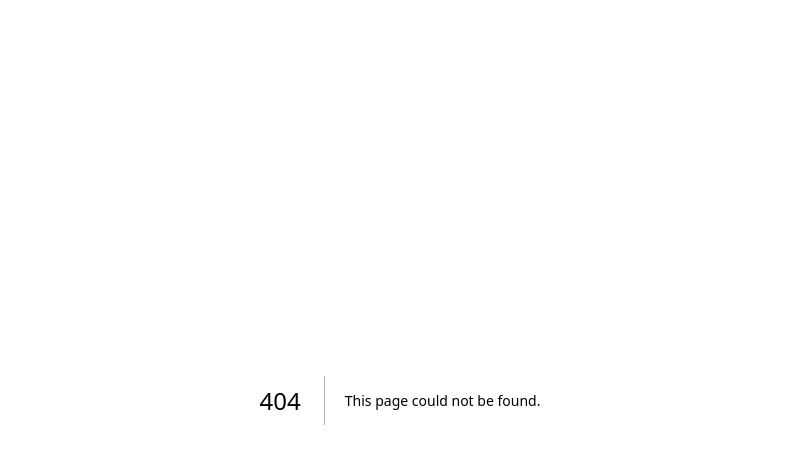
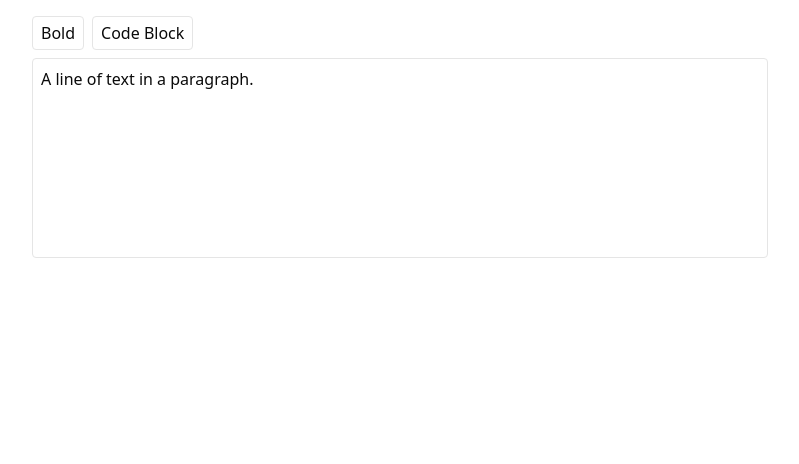
Before and after one commit to Spagestic/plate-supabase, a Next.js app: page /slate in a window 1280 px wide. Before the commit this address had no page. Shown: the top 464 px of the page, without its empty margins (240-1039 px from the left). Built offline with nearby package versions, Linux system fonts and the light colour scheme.

Commit message:
simple slate editor

```diff
--- /dev/null
+++ b/app/slate/page.tsx
@@ -0,0 +1,145 @@
+/* eslint-disable @typescript-eslint/no-explicit-any */
+"use client";
+
+import React, { useCallback, useMemo } from "react";
+import { createEditor, Descendant } from "slate";
+import { Slate, Editable, withReact } from "slate-react";
+import { withHistory } from "slate-history";
+
+// Define the initial value for the editor
+const initialValue: Descendant[] = [
+  {
+    children: [{ text: "A line of text in a paragraph." }],
+  },
+];
+
+// Define custom element components
+const CodeElement = (props: any) => {
+  return (
+    <pre
+      {...props.attributes}
+      style={{ backgroundColor: "#f4f4f4", padding: "8px" }}
+    >
+      <code>{props.children}</code>
+    </pre>
+  );
+};
+
+const DefaultElement = (props: any) => {
+  return <p {...props.attributes}>{props.children}</p>;
+};
+
+// Define custom leaf components
+const Leaf = (props: any) => {
+  return (
+    <span
+      {...props.attributes}
+      style={{ fontWeight: props.leaf.bold ? "bold" : "normal" }}
+    >
+      {props.children}
+    </span>
+  );
+};
+
+// Define custom editor commands
+const CustomEditor = {
+  isBoldMarkActive(editor: any) {
+    const marks = editor.marks;
+    return marks ? marks.bold === true : false;
+  },
+
+  isCodeBlockActive(editor: any) {
+    const [match] = editor.nodes({
+      match: (n: any) => n.type === "code",
+    });
+
+    return !!match;
+  },
+
+  toggleBoldMark(editor: any) {
+    const isActive = CustomEditor.isBoldMarkActive(editor);
+    if (isActive) {
+      editor.removeMark("bold");
+    } else {
+      editor.addMark("bold", true);
+    }
+  },
+
+  toggleCodeBlock(editor: any) {
+    const isActive = CustomEditor.isCodeBlockActive(editor);
+    editor.setNodes(
+      { type: isActive ? "paragraph" : "code" },
+      { match: (n: any) => editor.isBlock(n) }
+    );
+  },
+};
+
+export default function SlateEditorPage() {
+  // Create a Slate editor that won't change across renders
+  const editor = useMemo(() => withHistory(withReact(createEditor())), []);
+
+  // Define element and leaf rendering functions
+  const renderElement = useCallback((props: any) => {
+    switch (props.element.type) {
+      case "code":
+        return <CodeElement {...props} />;
+      default:
+        return <DefaultElement {...props} />;
+    }
+  }, []);
+
+  const renderLeaf = useCallback((props: any) => {
+    return <Leaf {...props} />;
+  }, []);
+
+  return (
+    <div className="p-4 max-w-3xl mx-auto">
+      <Slate editor={editor} initialValue={initialValue}>
+        <div className="mb-2 flex gap-2">
+          <button
+            className="border rounded px-2 py-1 hover:bg-gray-100"
+            onMouseDown={(event) => {
+              event.preventDefault();
+              CustomEditor.toggleBoldMark(editor);
+            }}
+          >
+            Bold
+          </button>
+          <button
+            className="border rounded px-2 py-1 hover:bg-gray-100"
+            onMouseDown={(event) => {
+              event.preventDefault();
+              CustomEditor.toggleCodeBlock(editor);
+            }}
+          >
+            Code Block
+          </button>
+        </div>
+        <Editable
+          className="min-h-[200px] border rounded p-2"
+          renderElement={renderElement}
+          renderLeaf={renderLeaf}
+          onKeyDown={(event) => {
+            if (!event.ctrlKey) {
+              return;
+            }
+
+            switch (event.key) {
+              case "`": {
+                event.preventDefault();
+                CustomEditor.toggleCodeBlock(editor);
+                break;
+              }
+
+              case "b": {
+                event.preventDefault();
+                CustomEditor.toggleBoldMark(editor);
+                break;
+              }
+            }
+          }}
+        />
+      </Slate>
+    </div>
+  );
+}
--- a/package.json
+++ b/package.json
@@ -28,6 +28,9 @@
     "quill": "^2.0.3",
     "react": "^19.0.0",
     "react-dom": "^19.0.0",
+    "slate": "^0.114.0",
+    "slate-history": "^0.113.1",
+    "slate-react": "^0.114.2",
     "tailwind-merge": "^3.3.0",
     "tailwind-scrollbar-hide": "^2.0.0",
     "y-webrtc": "^10.3.0"
```
Also changed, not shown: 1 other file (tests, documents, lock files or other folders).
